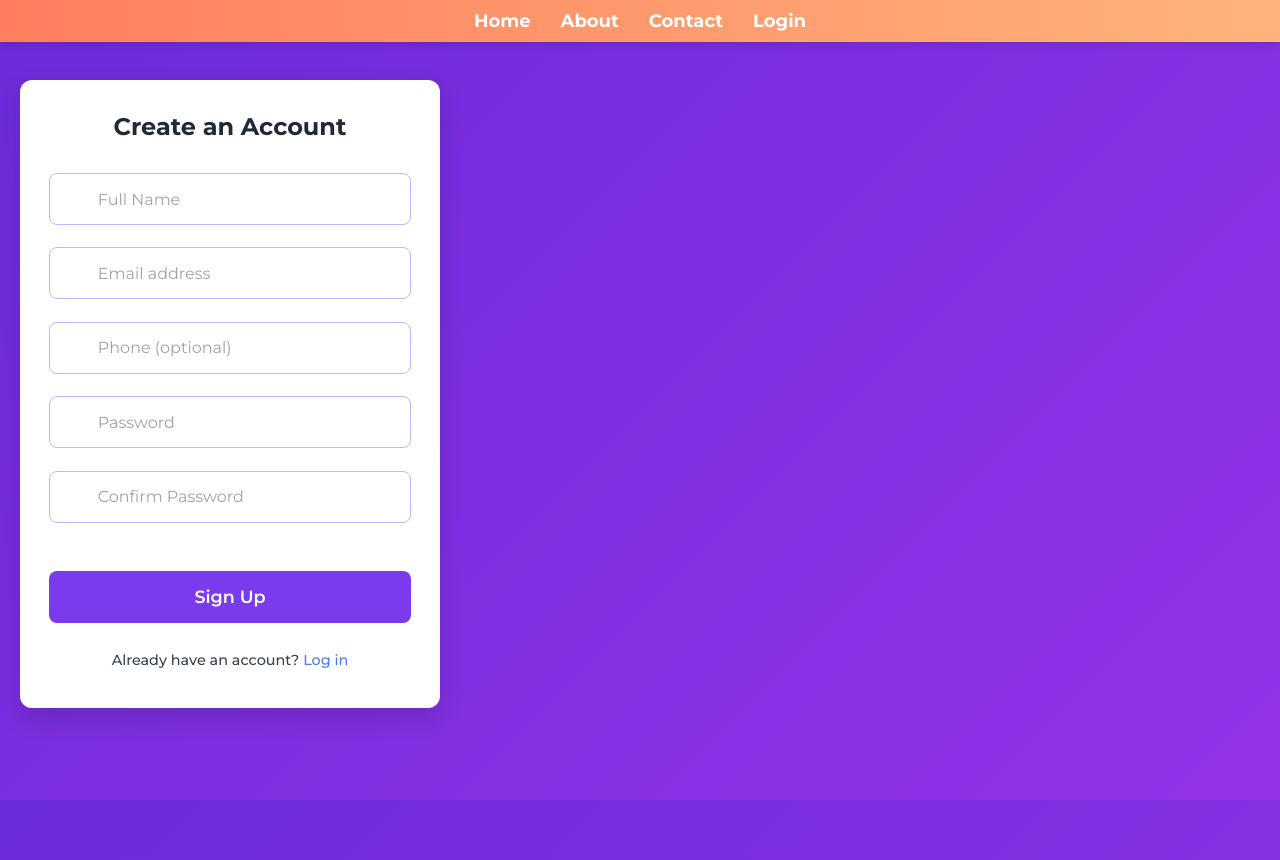
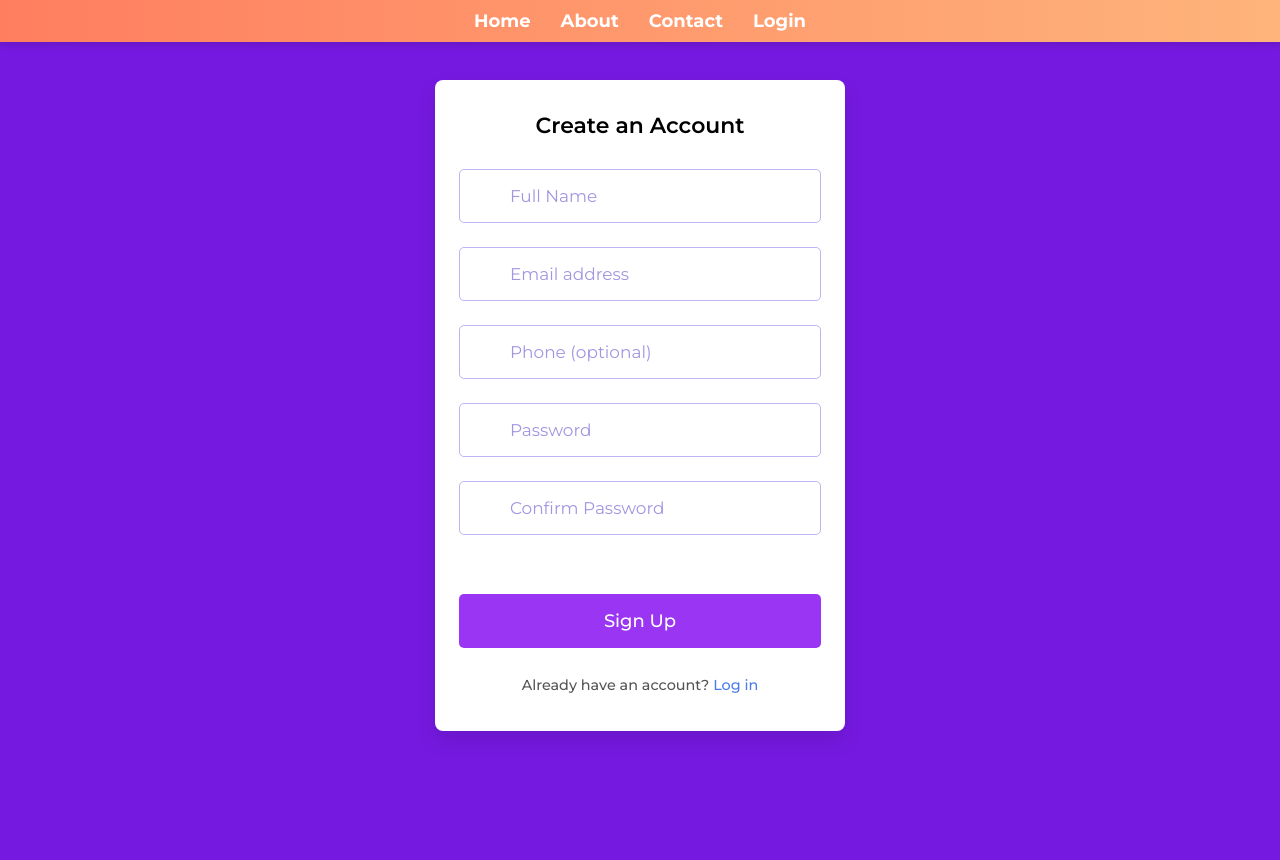
Before and after one commit to xuangand854/EVChargingStationManagementSystem, a React (Vite) app: page /sign-up in a window 1280 px wide. After the commit the page ends 800 px from the top, so only its background shows below. Built offline with nearby package versions, Linux system fonts and the light colour scheme; no server answers.

Commit message:
update signup css

```diff
--- a/src/components/signpage/Signup.css
+++ b/src/components/signpage/Signup.css
@@ -14,24 +14,23 @@
   display: flex;
   align-items: center;
   justify-content: center;
-  min-height: calc(100vh - 60px); /* 60px là chiều cao navbar */
-  margin-top: 60px; /* đẩy xuống tránh navbar */
-  background: linear-gradient(135deg, #6c2bd9, #9333ea);
-  padding: 20px;
+  min-height: 100vh;
+  background: #7519e0ff;
+  /* màu nền Signup */
 }
 
 /* Container form với animation */
 .Signup-container {
-  justify-content: center;
-  width: 100%;
-  max-width: 420px;
-  border-radius: 0.75rem;
-  padding: 2rem 1.8rem;
-  background: #fff;
-  box-shadow: 0 10px 25px rgba(0,0,0,0.15);
+  max-width: 410px;
+  margin: 80px auto 0;
+  /* thêm khoảng cách trên cùng */
+  border-radius: 0.5rem;
+  padding: 2rem 1.5rem;
+  background: white;
+  box-shadow: 0 10px 20px rgba(0, 0, 0, 0.1);
 
   opacity: 0;
-  transform: translateY(-40px);
+  transform: translateY(-50px);
   animation: fadeInUp 0.6s forwards;
 }
 
@@ -46,70 +45,87 @@
 /* Tiêu đề form */
 .Signup-container .form-title {
   text-align: center;
-  font-size: 1.5rem;
-  font-weight: 700;
-  margin-bottom: 2rem;
-  color: #1f2937;
+  font-size: 1.37rem;
+  font-weight: 600;
+  margin-bottom: 1.87rem;
+  color: #000000;
+  /* màu đen */
 }
 
 /* Form */
 .Signup-form .input-wrapper {
+  height: 54px;
+  width: 100%;
   position: relative;
-  width: 100%;
-  margin-bottom: 1.4rem;
+  margin-bottom: 1.5rem;
 }
 
 .Signup-form .input-wrapper .input-field {
+  height: 100%;
   width: 100%;
-  height: 52px;
-  padding: 0 1.25rem 0 3rem;
-  border: 1px solid #c4b5fd;
-  border-radius: 0.5rem;
-  font-size: 1rem;
   outline: none;
-  transition: border-color 0.25s ease, box-shadow 0.25s ease;
+  font-size: 1.06rem;
+  border-radius: 0.31rem;
+  border: 1px solid #bfb3f2;
+  padding: 0 1.25rem 0 3.12rem;
+  transition: 0.2s ease;
 }
 
 .Signup-form .input-wrapper .input-field:focus {
-  border-color: #8b5cf6;
-  box-shadow: 0 0 0 3px rgba(139, 92, 246, 0.25);
+  border-color: #983af5ff;
+  /* màu xanh riêng Signup */
 }
 
 .Signup-form .input-wrapper .input-field::placeholder {
-  color: #9ca3af;
+  color: #a395e0;
 }
 
 .Signup-form .input-wrapper i {
-  color: #9ca3af;
+  color: #a395e0;
   position: absolute;
   top: 50%;
-  left: 0.9rem;
   transform: translateY(-50%);
-  pointer-events: none;
-  transition: color 0.2s ease;
+  transition: 0.2s ease;
 }
 
-.Signup-form .input-wrapper .input-field:focus ~ i {
-  color: #7c3aed;
+.Signup-form .input-wrapper i:not(.eye-icon) {
+  left: 0.9rem;
+  pointer-events: none;
+}
+
+.Signup-form .input-wrapper .input-field:focus~i:not(.eye-icon) {
+  color: #a92df1ff;
+}
+
+.Signup-form .input-wrapper i.eye-icon {
+  font-size: 1.25rem;
+  cursor: pointer;
+  right: 0.9rem;
+  display: none;
+}
+
+.Signup-form .input-wrapper .input-field:valid~i.eye-icon {
+  display: block;
 }
 
 /* Button */
 .Signup-form .login-button {
   width: 100%;
-  height: 52px;
+  height: 54px;
   cursor: pointer;
+  outline: none;
   border: none;
-  border-radius: 0.5rem;
   color: #fff;
-  font-weight: 600;
-  font-size: 1.1rem;
-  background: #7c3aed;
-  margin-top: 1.6rem;
-  transition: background 0.25s ease, transform 0.2s ease;
+  font-weight: 500;
+  font-size: 1.125rem;
+  background: #9a35f3ff;
+  margin-top: 2.19rem;
+  border-radius: 0.31rem;
+  transition: 0.2s ease, transform 0.2s;
 }
 
 .Signup-form .login-button:hover {
-  background: #9333ea;
+  background: #ab33e7ff;
   transform: translateY(-2px);
 }
 
@@ -117,13 +133,12 @@
 .Signup-container .signup-text {
   text-align: center;
   font-weight: 500;
-  margin: 1.8rem 0 0.4rem;
-  color: #374151;
+  margin: 1.75rem 0 0.31rem;
 }
 
 .Signup-container a {
-  color: #7c3aed;
-  font-weight: 600;
+  color: #d230f3ff;
+  font-weight: 500;
   text-decoration: none;
 }
 
```
